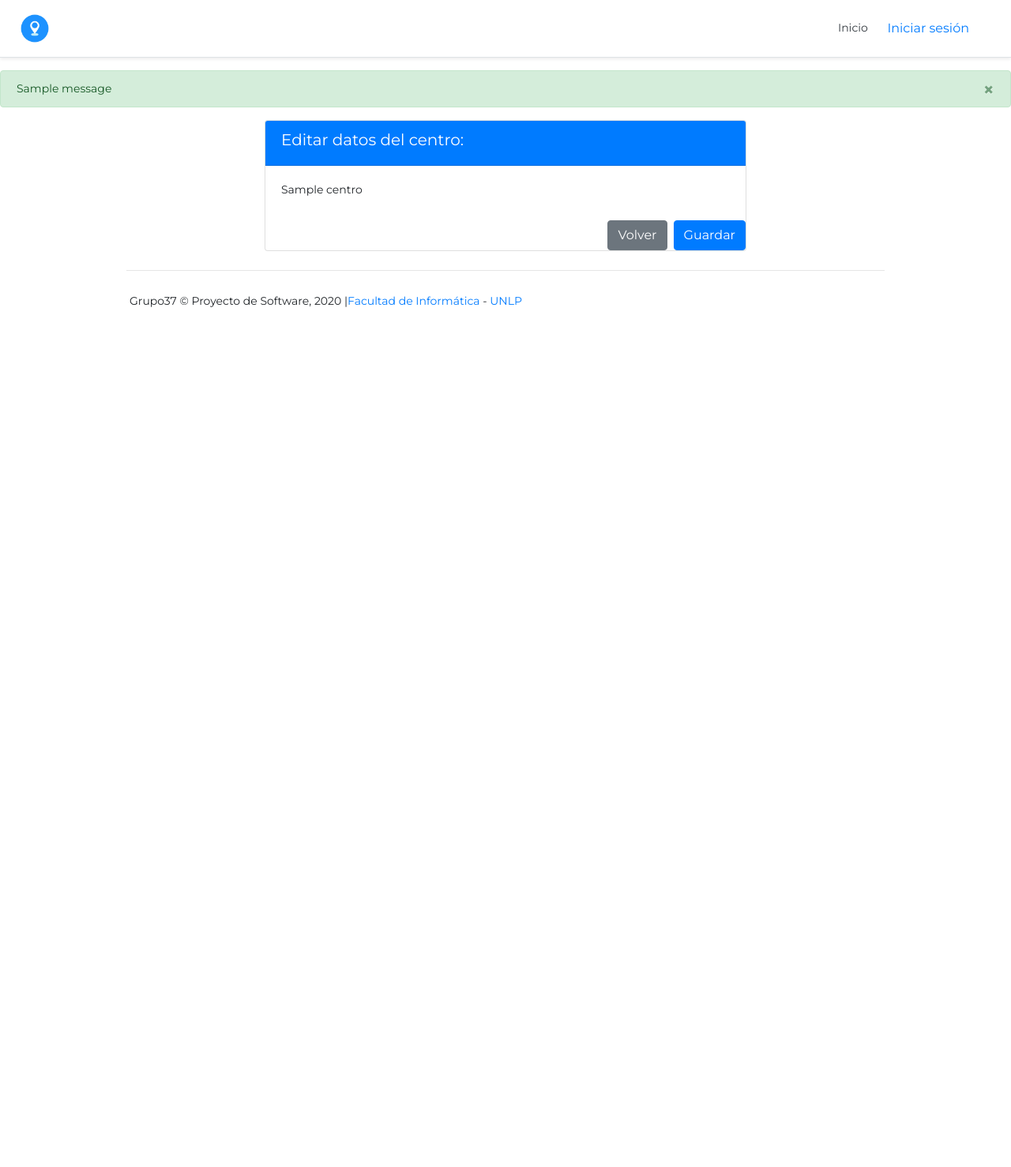
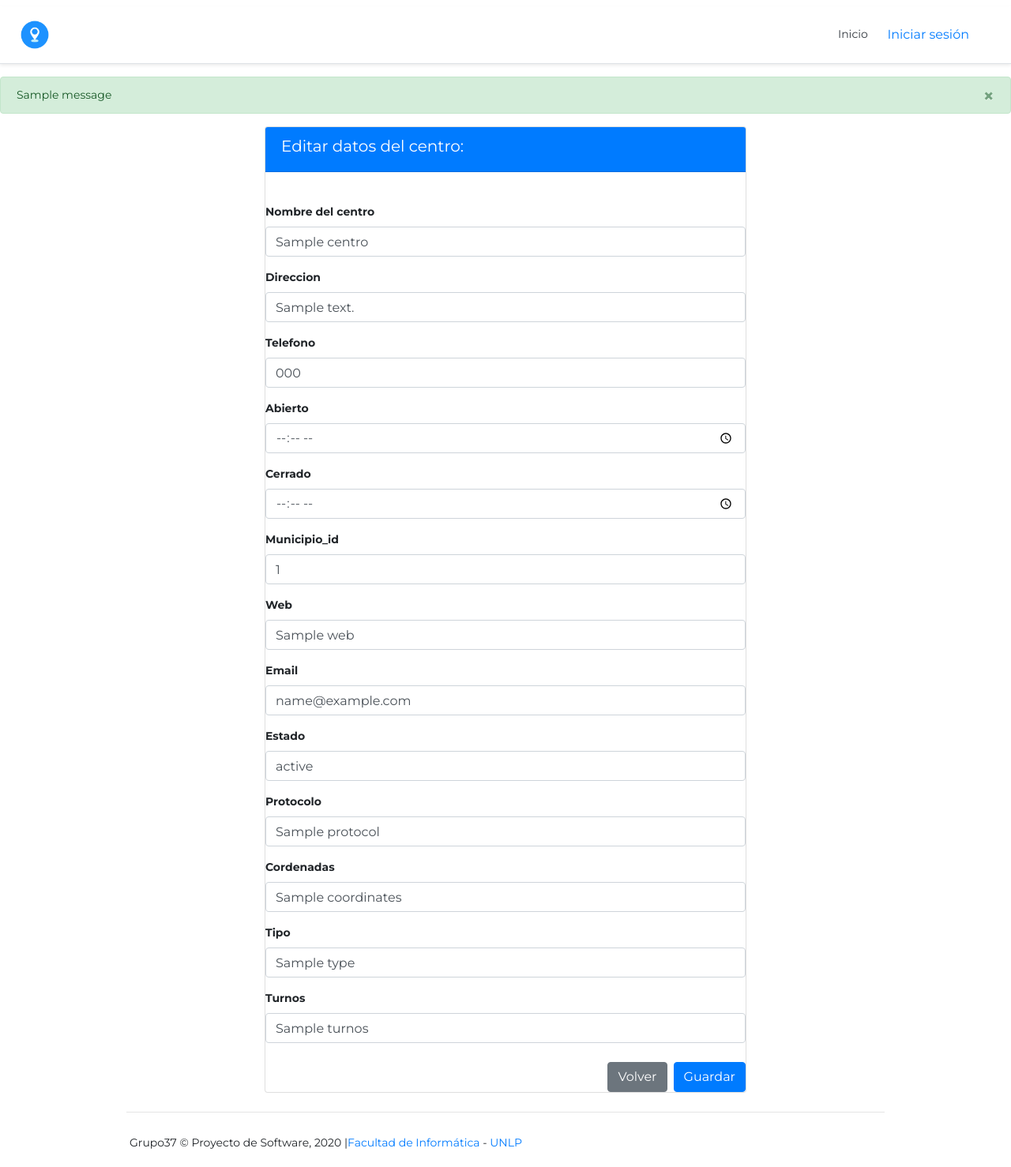
Before and after one commit to alanbisbal/Covid19, a Flask app: template app/templates/centro/update.html in a window 1280 px wide. Shown: the whole page at 79% size. Before the commit the page ends 389 px from the top, so only its background shows below. Run offline with Flask 2, Linux system fonts and the light colour scheme; the template is opened without the code that fills it: most values are stand-ins (such as "Sample title", 1, 10 or a date in 2020); one stand-in notice (Sample message) is shown; some libraries are stand-ins or nearby versions.

Commit message:
Update de centro hecho en HTML

```diff
--- a/app/templates/centro/new.html
+++ b/app/templates/centro/new.html
@@ -1,6 +1,6 @@
 {% extends "layout.html" %}
 {% import "bootstrap/wtf.html" as wtf %}
-{% block title %}Usuarios{% endblock %}
+{% block title %}Centros{% endblock %}
 
 {% block content %}
 <div class="container col-md-8 col-sm-12 " style="max-width: 40rem;">
--- a/app/templates/centro/update.html
+++ b/app/templates/centro/update.html
@@ -1,5 +1,6 @@
 {% extends "layout.html" %}
-{% block title %}Usuarios{% endblock %}
+{% import "bootstrap/wtf.html" as wtf %}
+{% block title %}Centro{% endblock %}
 {% block head %}
   {{ super() }}
 {% endblock %}
@@ -14,24 +15,89 @@
     <h5>Editar datos del centro:</h5>
   </div>
   <div class="card-body">
-    {{centro.name}}
+  </div>
+
+  <input type="hidden" class="form-control"  id="centro_id" name="centro_id" value="{{centro.id}}">
+
+  <div class="form-group">
+    <label for="name"><strong>Nombre del centro</strong></label>
+    <input type="text" class="form-control" id="name" name="name" value="{{centro.name}}" required>
+  </div>
+
+  <div class="form-group">
+    <label for="address"><strong>Direccion</strong></label>
+    <input type="text" class="form-control" id="address" name="address" value="{{centro.address}}" required>
+  </div>
+
+  <div class="form-group">
+    <label for="name"><strong>Telefono</strong></label>
+    <input type="text" class="form-control" id="phone" name="phone" value="{{centro.phone}}" required>
+  </div>
+
+  <div class="form-group">
+    <label for="name"><strong>Abierto</strong></label>
+    <input type="time" class="form-control" id="open" name="open" value="{{centro.open}}" required>
+  </div>
+
+  <div class="form-group">
+    <label for="name"><strong>Cerrado</strong></label>
+    <input type="time" class="form-control" id="close" name="close" value="{{centro.close}}" required>
+  </div>
+
+  <div class="form-group">
+    <label for="name"><strong>Municipio_id</strong></label>
+    <input type="text" class="form-control" id="municipio_id" name="municipio_id" value="{{centro.municipio_id}}" required>
+  </div>
+
+  <div class="form-group">
+    <label for="name"><strong>Web</strong></label>
+    <input type="text" class="form-control" id="web" name="web" value="{{centro.web}}" required>
+  </div>
+
+  <div class="form-group">
+    <label for="name"><strong>Email</strong></label>
+    <input type="text" class="form-control" id="email" name="email" value="{{centro.email}}" required>
+  </div>
+
+  <div class="form-group">
+    <label for="name"><strong>Estado</strong></label>
+    <input type="text" class="form-control" id="state" name="state" value="{{centro.state}}" required>
+  </div>
+
+  <div class="form-group">
+    <label for="name"><strong>Protocolo</strong></label>
+    <input type="text" class="form-control" id="protocol" name="protocol" value="{{centro.protocol}}" required>
+  </div>
+
+  <div class="form-group">
+    <label for="name"><strong>Cordenadas</strong></label>
+    <input type="text" class="form-control" id="coordinates" name="coordinates" value="{{centro.coordinates}}" required>
+  </div>
+
+  <div class="form-group">
+    <label for="name"><strong>Tipo</strong></label>
+    <input type="text" class="form-control" id="type" name="type" value="{{centro.type}}" required>
+  </div>
+
+  <div class="form-group">
+    <label for="name"><strong>Turnos</strong></label>
+    <input type="text" class="form-control" id="turnos" name="turnos" value="{{centro.turnos}}" required>
   </div>
 
 
+  <div class="form-inline">
+    <div class="card-body d-flex justify-content-between align-items-center"></div>
+   <a href="/usuarios" class="btn btn-secondary mt-2">Volver</a>
+    <button type="submit" class="btn btn-primary mt-2 ml-2">Guardar</button>
+  </div>
+  </div>
+  </form>
+  </div>
+  </div>
 
 <script type="text/javascript">
 function ConfirmDelete() {
     return confirm('Esta seguro')
   }
 </script>
-
-
-<div class="form-inline">
-  <div class="card-body d-flex justify-content-between align-items-center"></div>
- <a href="/centros" class="btn btn-secondary mt-2">Volver</a>
-  <button type="submit" class="btn btn-primary mt-2 ml-2">Guardar</button>
-</div>
-</form>
-</div>
-</div>
 {% endblock %}
--- a/app/templates/layout.html
+++ b/app/templates/layout.html
@@ -11,10 +11,23 @@
 
     <link rel="stylesheet" href="{{ url_for('static', filename='css/style.css') }}" />
     <title>{% block title %}{% endblock %}</title>
-
+    <script src="https://unpkg.com/vue"></script>
     {% endblock %}
   </head>
   <body>
+    <div id="app">
+        <h2>{{ message }}</h2>
+    </div>
+
+    <script>
+      var app = new Vue({
+        el: '#app',
+        data: {
+          message: 'Hola Vue!!!'
+        }
+      })
+    </script>
+
     <div id="navbar">
       {% block navbar %}
       <!---estas secciones son vistas por cualquier usuario-->
--- a/run.py
+++ b/run.py
@@ -1,5 +1,6 @@
 from app import create_app
 from app.db import db
+
 if __name__ == "__main__":
     app = create_app()
     with app.app_context():
```
Also changed, not shown: app/__init__.py (+9 -0 lines), app/helpers/centro_validates.py (added, +58 -0 lines), app/models/centro.py (+29 -2 lines), app/resources/api/apy.py (added, +20 -0 lines), app/resources/api/centros.py (added, +28 -0 lines), app/resources/centro.py (+6 -1 lines).
